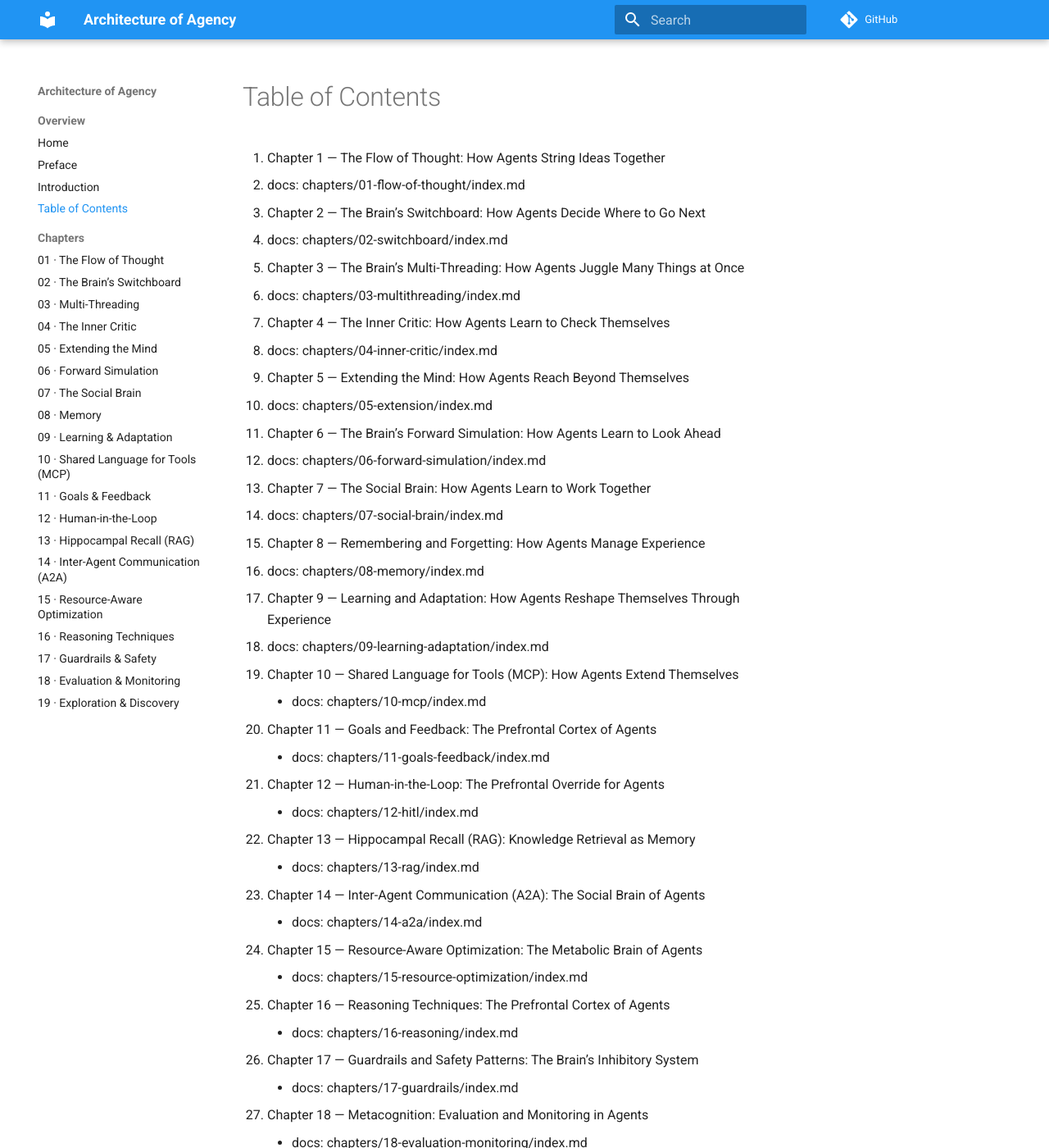
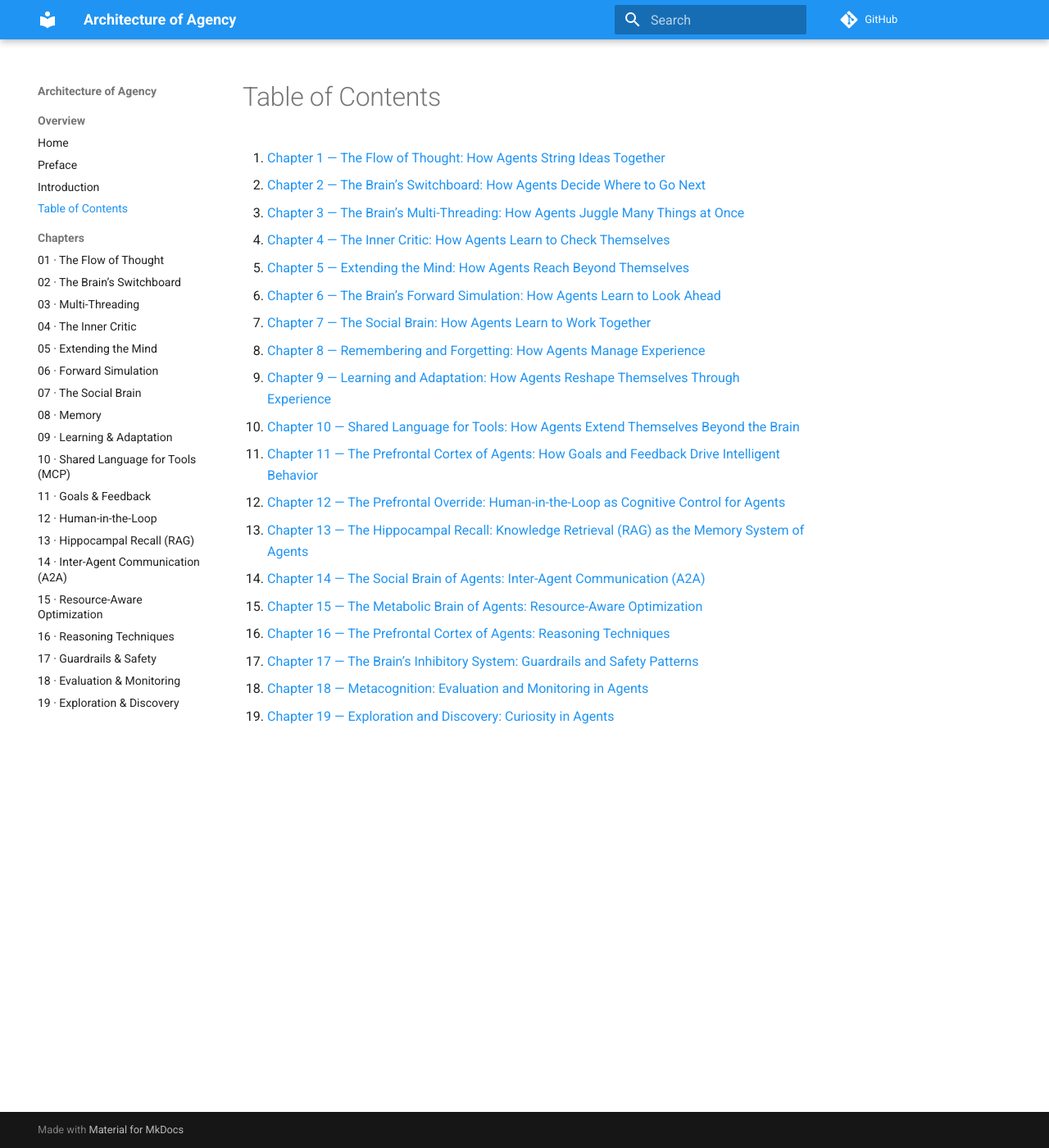
Before and after one commit to allthingssecurity/The-Architecture-of-Agency, an MkDocs documentation site: the page built from docs/table-of-contents.md, in a window 1280 px wide and 1400 px high. Shown: the whole window at 82% size. Built offline with MkDocs 1.6.1 and Material for MkDocs 9.7.7, drawn with Linux system fonts in a browser that asks for light colours; comment, search, counter and statistics services are not loaded; some of the changed text lies outside the part shown.

Commit message:
Fix Table of Contents: clean numbered links in correct order

```diff
--- a/docs/table-of-contents.md
+++ b/docs/table-of-contents.md
@@ -1,40 +1,21 @@
 # Table of Contents
 
-1. Chapter 1 — The Flow of Thought: How Agents String Ideas Together
-   - docs: chapters/01-flow-of-thought/index.md
-2. Chapter 2 — The Brain’s Switchboard: How Agents Decide Where to Go Next
-   - docs: chapters/02-switchboard/index.md
-3. Chapter 3 — The Brain’s Multi-Threading: How Agents Juggle Many Things at Once
-   - docs: chapters/03-multithreading/index.md
-4. Chapter 4 — The Inner Critic: How Agents Learn to Check Themselves
-   - docs: chapters/04-inner-critic/index.md
-5. Chapter 5 — Extending the Mind: How Agents Reach Beyond Themselves
-   - docs: chapters/05-extension/index.md
-6. Chapter 6 — The Brain’s Forward Simulation: How Agents Learn to Look Ahead
-   - docs: chapters/06-forward-simulation/index.md
-7. Chapter 7 — The Social Brain: How Agents Learn to Work Together
-   - docs: chapters/07-social-brain/index.md
-8. Chapter 8 — Remembering and Forgetting: How Agents Manage Experience
-   - docs: chapters/08-memory/index.md
-9. Chapter 9 — Learning and Adaptation: How Agents Reshape Themselves Through Experience
-   - docs: chapters/09-learning-adaptation/index.md
-10. Chapter 10 — Shared Language for Tools (MCP): How Agents Extend Themselves
-    - docs: chapters/10-mcp/index.md
-11. Chapter 11 — Goals and Feedback: The Prefrontal Cortex of Agents
-    - docs: chapters/11-goals-feedback/index.md
-12. Chapter 12 — Human-in-the-Loop: The Prefrontal Override for Agents
-    - docs: chapters/12-hitl/index.md
-13. Chapter 13 — Hippocampal Recall (RAG): Knowledge Retrieval as Memory
-    - docs: chapters/13-rag/index.md
-14. Chapter 14 — Inter-Agent Communication (A2A): The Social Brain of Agents
-    - docs: chapters/14-a2a/index.md
-15. Chapter 15 — Resource-Aware Optimization: The Metabolic Brain of Agents
-    - docs: chapters/15-resource-optimization/index.md
-16. Chapter 16 — Reasoning Techniques: The Prefrontal Cortex of Agents
-    - docs: chapters/16-reasoning/index.md
-17. Chapter 17 — Guardrails and Safety Patterns: The Brain’s Inhibitory System
-    - docs: chapters/17-guardrails/index.md
-18. Chapter 18 — Metacognition: Evaluation and Monitoring in Agents
-    - docs: chapters/18-evaluation-monitoring/index.md
-19. Chapter 19 — Exploration and Discovery: Curiosity in Agents
-    - docs: chapters/19-exploration/index.md
+1. [Chapter 1 — The Flow of Thought: How Agents String Ideas Together](chapters/01-flow-of-thought/)
+2. [Chapter 2 — The Brain’s Switchboard: How Agents Decide Where to Go Next](chapters/02-switchboard/)
+3. [Chapter 3 — The Brain’s Multi-Threading: How Agents Juggle Many Things at Once](chapters/03-multithreading/)
+4. [Chapter 4 — The Inner Critic: How Agents Learn to Check Themselves](chapters/04-inner-critic/)
+5. [Chapter 5 — Extending the Mind: How Agents Reach Beyond Themselves](chapters/05-extension/)
+6. [Chapter 6 — The Brain’s Forward Simulation: How Agents Learn to Look Ahead](chapters/06-forward-simulation/)
+7. [Chapter 7 — The Social Brain: How Agents Learn to Work Together](chapters/07-social-brain/)
+8. [Chapter 8 — Remembering and Forgetting: How Agents Manage Experience](chapters/08-memory/)
+9. [Chapter 9 — Learning and Adaptation: How Agents Reshape Themselves Through Experience](chapters/09-learning-adaptation/)
+10. [Chapter 10 — Shared Language for Tools: How Agents Extend Themselves Beyond the Brain](chapters/10-mcp/)
+11. [Chapter 11 — The Prefrontal Cortex of Agents: How Goals and Feedback Drive Intelligent Behavior](chapters/11-goals-feedback/)
+12. [Chapter 12 — The Prefrontal Override: Human-in-the-Loop as Cognitive Control for Agents](chapters/12-hitl/)
+13. [Chapter 13 — The Hippocampal Recall: Knowledge Retrieval (RAG) as the Memory System of Agents](chapters/13-rag/)
+14. [Chapter 14 — The Social Brain of Agents: Inter-Agent Communication (A2A)](chapters/14-a2a/)
+15. [Chapter 15 — The Metabolic Brain of Agents: Resource-Aware Optimization](chapters/15-resource-optimization/)
+16. [Chapter 16 — The Prefrontal Cortex of Agents: Reasoning Techniques](chapters/16-reasoning/)
+17. [Chapter 17 — The Brain’s Inhibitory System: Guardrails and Safety Patterns](chapters/17-guardrails/)
+18. [Chapter 18 — Metacognition: Evaluation and Monitoring in Agents](chapters/18-evaluation-monitoring/)
+19. [Chapter 19 — Exploration and Discovery: Curiosity in Agents](chapters/19-exploration/)
```
